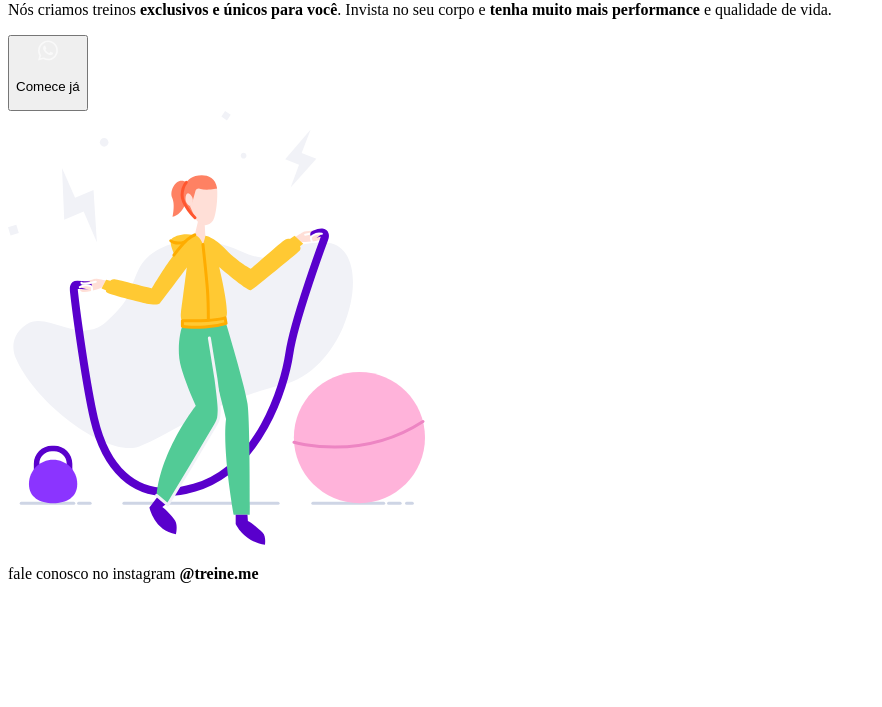
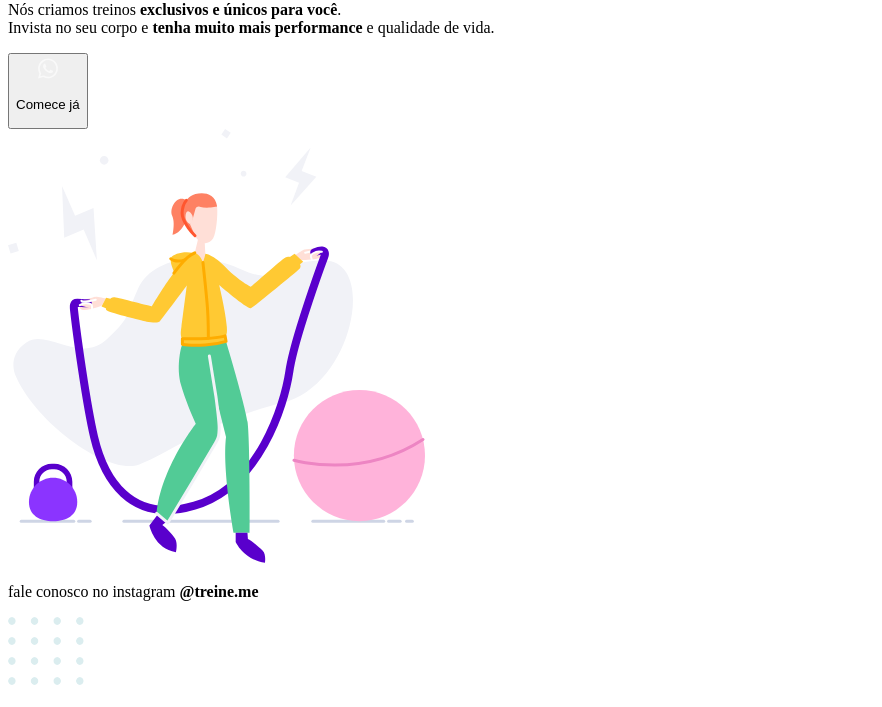
Before and after one commit to jxxtino/Projeto02-Treine.me, a plain HTML site: page index.html in a window 1280 px wide. Shown: the part 183-890 px from the top of the page, without its empty margins (0-882 px from the left). Before the commit the page ends 800 px from the top, so only its background shows below. Drawn offline with Linux system fonts and the light colour scheme.

Commit message:
add ball.svg

```diff
--- a/index.html
+++ b/index.html
@@ -26,8 +26,8 @@
     <main>
         <div class="text">
             <h1>Treinos <span>exclusivos</span> para você!</h1>
-            <p>Nós criamos treinos <strong>exclusivos e únicos para você</strong>. Invista no seu corpo e <strong>tenha muito mais performance</strong> e qualidade de vida.</p>
-            <button>
+            <p>Nós criamos treinos <strong>exclusivos e únicos para você</strong>. <br> Invista no seu corpo e <strong>tenha muito mais performance</strong> e qualidade de vida.</p>
+            <button type="button">
                 <img src="./images/wpp.svg" alt="">
                 <p>Comece já</p>
             </button>
@@ -38,6 +38,7 @@
 
     <footer>
         <p>fale conosco no instagram <strong>@treine.me</strong></p>
+        <img src="./images/ball.svg" alt="bolas para decoração da página">
     </footer>
 
 </body>
```
